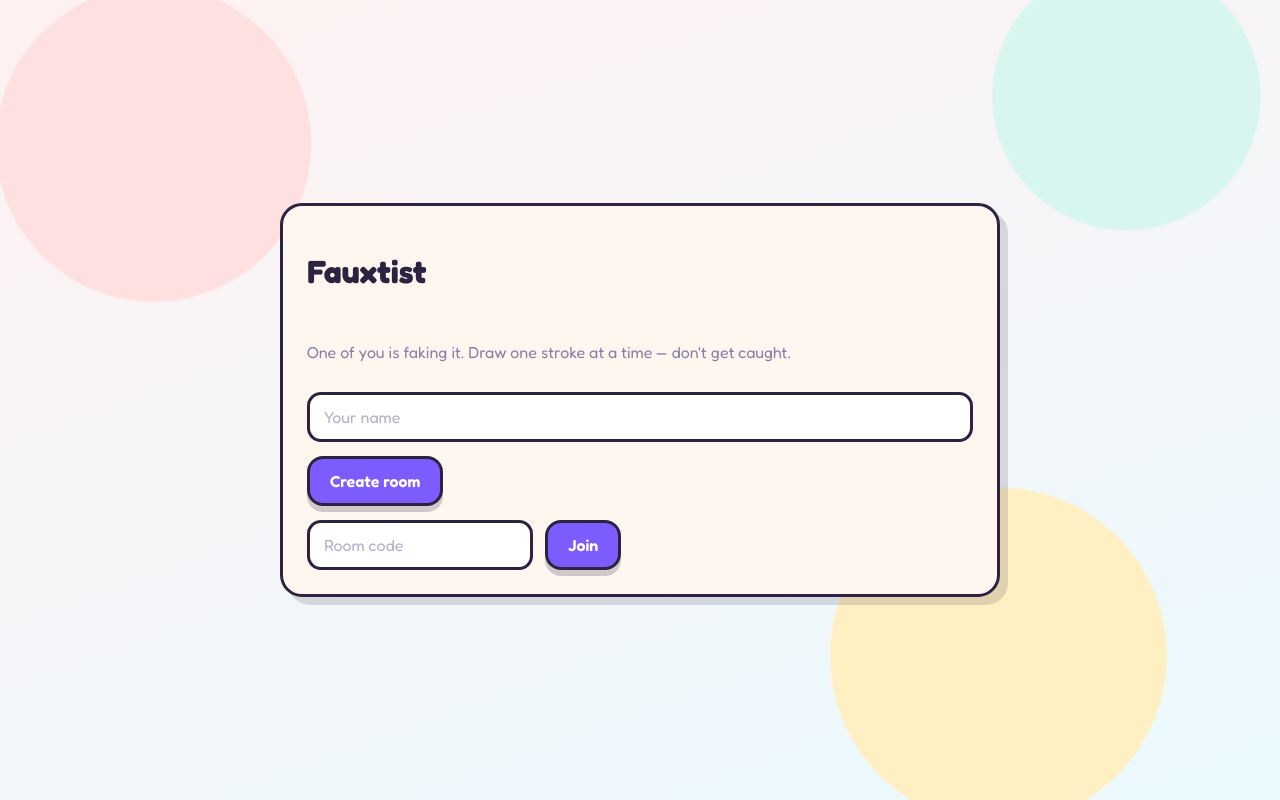
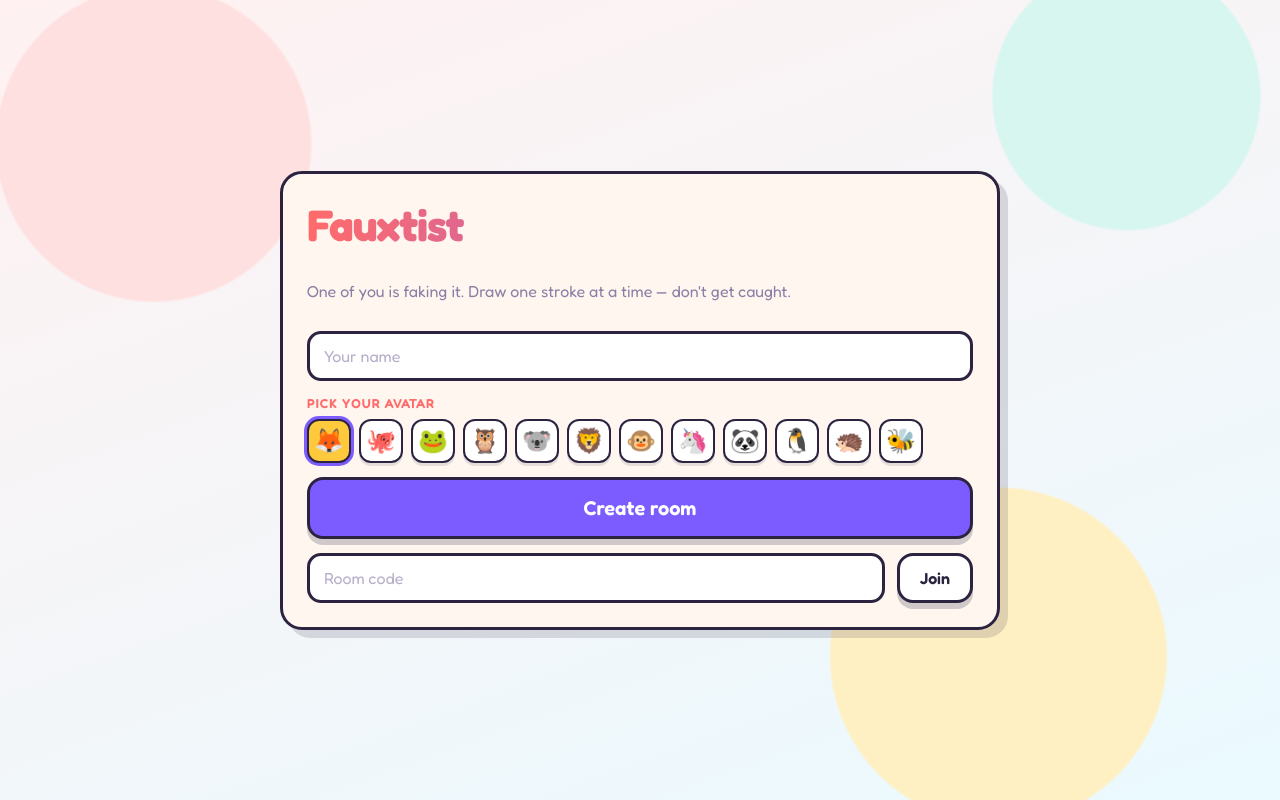
Before and after one commit to RishabJain30/fauxtist, a React (Vite) app in the folder web/: page / in a window 1280 px wide. Built offline with nearby package versions, Linux system fonts and the light colour scheme.

Commit message:
feat(web): emoji picker + restyled Landing

```diff
--- a/web/src/components/Landing.jsx
+++ b/web/src/components/Landing.jsx
@@ -1,9 +1,11 @@
 import { useState } from 'react'
 import { createRoom } from '../api.js'
+import { EMOJIS, defaultEmoji } from '../emoji.js'
 
 export default function Landing({ onEnter, initialCode }) {
   const invited = !!initialCode
   const [name, setName] = useState('')
+  const [emoji, setEmoji] = useState(defaultEmoji())
   const [code, setCode] = useState(initialCode || '')
   const [busy, setBusy] = useState(false)
   const [err, setErr] = useState('')
@@ -13,38 +15,61 @@ export default function Landing({ onEnter, initialCode }) {
     setBusy(true); setErr('')
     try {
       const { code, hostToken } = await createRoom(name.trim())
-      onEnter({ code, join: { name: name.trim(), reconnectToken: hostToken } })
+      onEnter({ code, join: { name: name.trim(), emoji, reconnectToken: hostToken } })
     } catch { setErr('Could not create room'); setBusy(false) }
   }
   const join = () => {
     if (!name.trim()) return setErr('Enter a name')
     if (!code.trim()) return setErr('Enter a room code')
-    onEnter({ code: code.trim().toUpperCase(), join: { name: name.trim() } })
+    onEnter({ code: code.trim().toUpperCase(), join: { name: name.trim(), emoji } })
   }
 
   return (
     <div className="center">
       <div className="card col">
-        <h1>Fauxtist</h1>
+        <h1 className="logo">Fauxtist</h1>
         {invited
-          ? <p className="muted">You're joining room <b>{initialCode}</b>. Enter a name to play.</p>
+          ? <p className="muted">You're joining room <b>{initialCode}</b>. Pick a look and enter a name.</p>
           : <p className="muted">One of you is faking it. Draw one stroke at a time — don't get caught.</p>}
+
         <input placeholder="Your name" value={name} onChange={(e) => setName(e.target.value)} />
-        {!invited && (
-          <div className="row">
-            <button onClick={host} disabled={busy}>Create room</button>
+
+        <div>
+          <div className="label" style={{ marginBottom: 8 }}>Pick your avatar</div>
+          <div className="row" style={{ gap: 8 }}>
+            {EMOJIS.map((e) => (
+              <button
+                key={e}
+                type="button"
+                aria-pressed={emoji === e}
+                onClick={() => setEmoji(e)}
+                style={{
+                  width: 44, height: 44, padding: 0, fontSize: 24,
+                  border: '2px solid var(--ink)', borderRadius: 12,
+                  background: emoji === e ? 'var(--amber)' : '#fff',
+                  boxShadow: emoji === e ? '0 0 0 3px var(--violet)' : '0 3px 0 rgba(43,35,64,.12)',
+                }}
+              >
+                {e}
+              </button>
+            ))}
           </div>
-        )}
+        </div>
+
+        {!invited && <button className="btn-primary" onClick={host} disabled={busy}>Create room</button>}
+
         <div className="row">
           <input
             placeholder="Room code"
             value={code}
             readOnly={invited}
             onChange={(e) => setCode(e.target.value)}
+            style={{ flex: 1 }}
           />
-          <button onClick={join} disabled={busy}>Join</button>
+          <button className="btn-ghost" onClick={join} disabled={busy}>Join</button>
         </div>
-        {err && <p style={{ color: '#ff6b6b' }}>{err}</p>}
+
+        {err && <p style={{ color: 'var(--coral)' }}>{err}</p>}
       </div>
     </div>
   )
--- /dev/null
+++ b/web/src/emoji.js
@@ -0,0 +1,5 @@
+export const EMOJIS = ['🦊', '🐙', '🐸', '🦉', '🐨', '🦁', '🐵', '🦄', '🐼', '🐧', '🦔', '🐝']
+
+export function defaultEmoji() {
+  return EMOJIS[0]
+}
```
Also changed, not shown: 1 other file (tests, documents, lock files or other folders).
